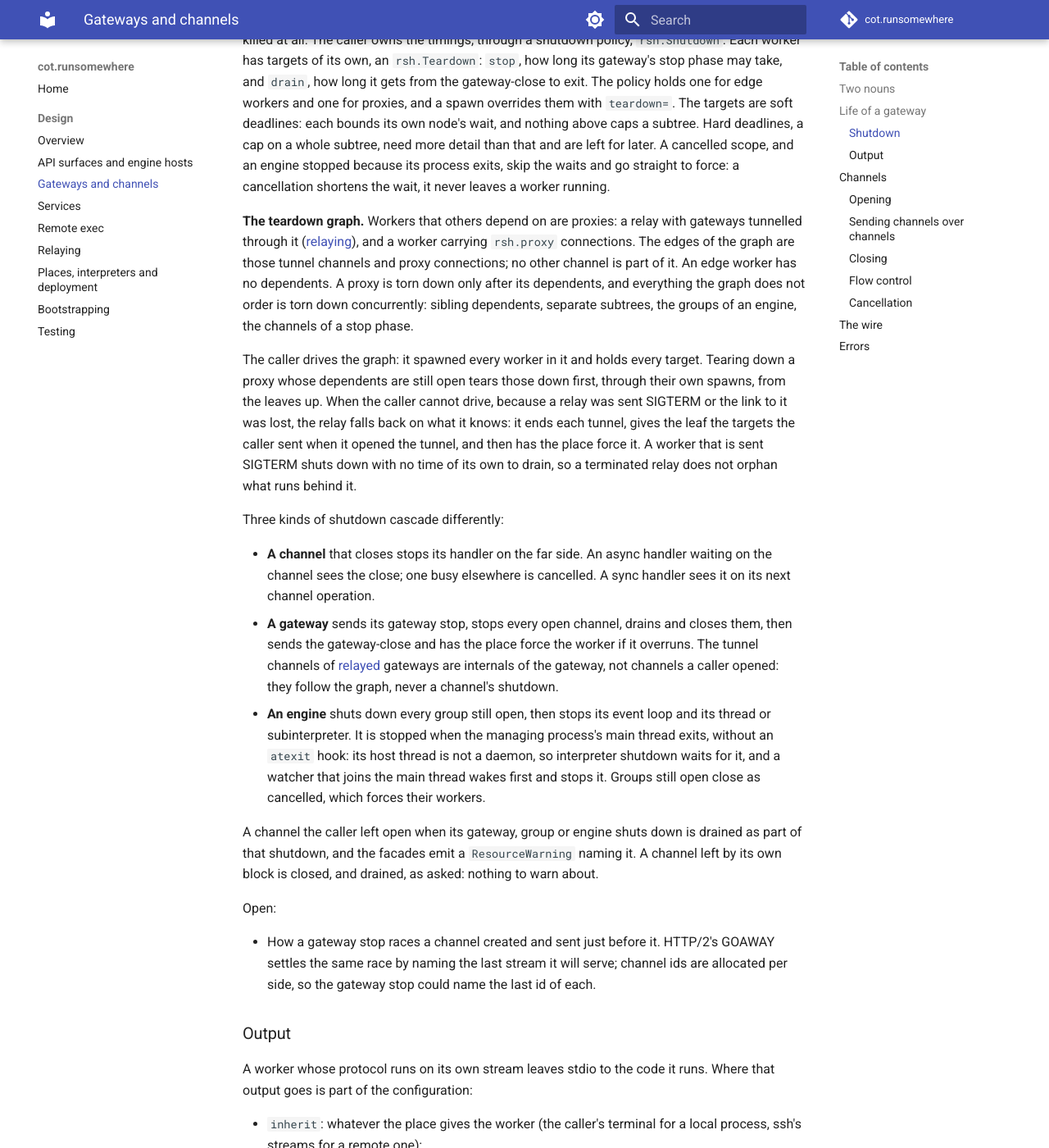
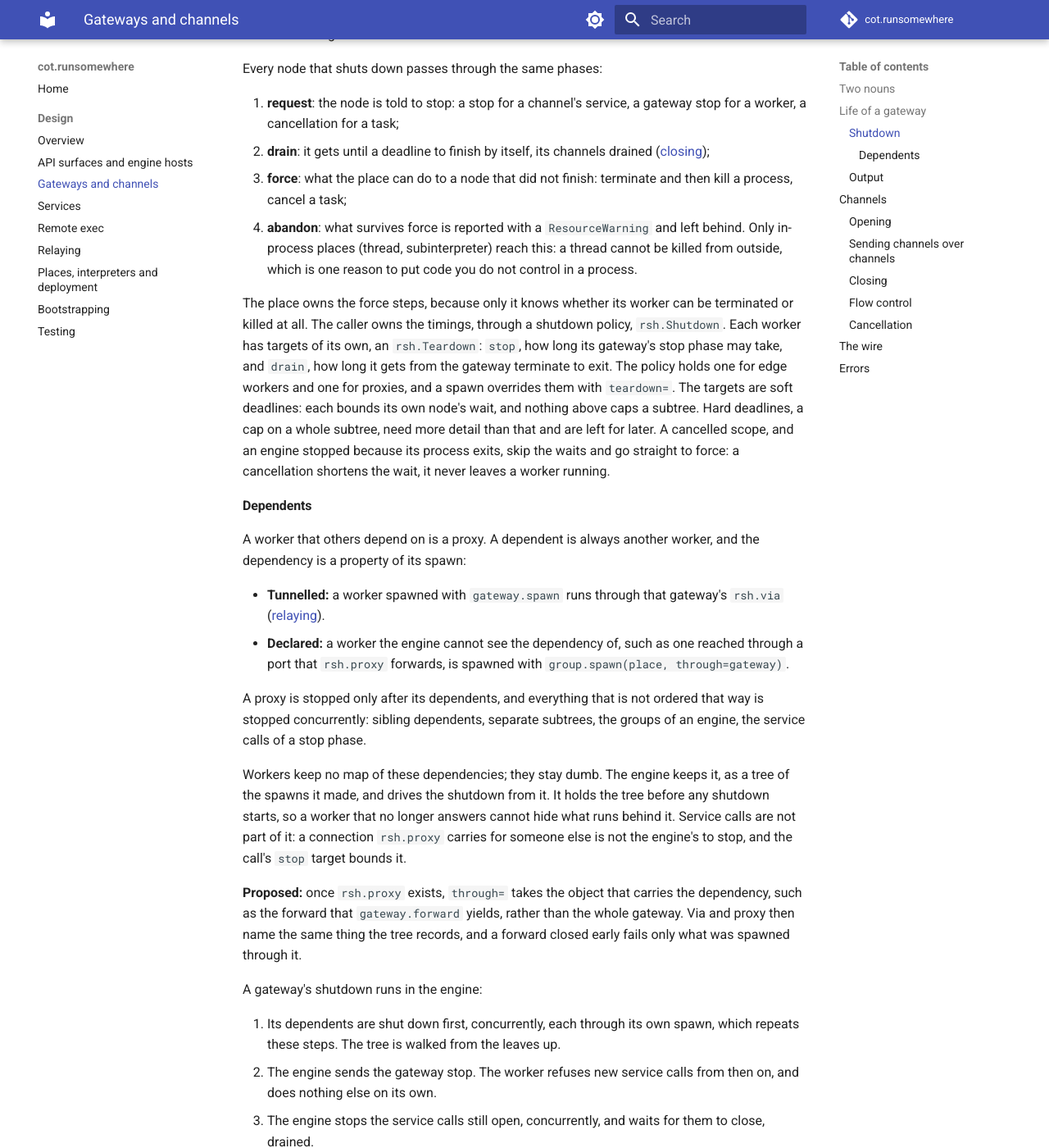
Before and after one commit to cogs-of-testing/cot.runsomewhere, an MkDocs documentation site: the page built from docs/design/gateways-and-channels.md, in a window 1280 px wide and 1400 px high, scrolled down 2511 px. Shown: the whole window at 82% size. Built offline with MkDocs 1.6.1 and Material for MkDocs 9.7.7, drawn with Linux system fonts in a browser that asks for light colours; comment, search, counter and statistics services are not loaded; some of the changed text lies outside the part shown.

Commit message:
feat: gateway stop and terminate; dependents are spawns
A gateway stop ends new service calls, not channel creation: a service that
is shutting down may need a channel to hand back a report. The worker
refuses opens and does nothing else on its own. GATEWAY_CLOSE becomes
GATEWAY_TERMINATE, which ends the communication and cascades to every
dependent; it comes only after a stop failed. The design says why the names
keep their distance from SIGSTOP, SIGTERM and SIGKILL.

A dependent is always a worker, and the dependency is a property of its
spawn: tunnelled through gateway.spawn, or declared with
group.spawn(place, through=gateway). The engine keeps that tree; workers
track nothing, and service calls are not part of it.

With opens refused and channel creation allowed, the stop no longer races a
channel created just before it, which settles
https://github.com/cogs-of-testing/cot.runsomewhere/issues/13.

Co-Authored-By: Claude Opus 5.5 via Claude Code <noreply@anthropic.com>

```diff
--- a/docs/design/gateways-and-channels.md
+++ b/docs/design/gateways-and-channels.md
@@ -56,10 +56,10 @@ launch ─► handshake ─► configure ─► serve ─► close ─► closed
    disposition, enabled services, event loop. Configuration never travels
    in argv, where `ps` and `/proc` would show it.
 4. **Serve.** Channels open and close; services run.
-5. **Close.** Leaving the `spawn` block asks the worker to shut down. The
-   worker stops its running services, drains and closes their channels, and
-   exits. If it has not done so by the deadline, the place forces it
-   ([shutdown](#shutdown)).
+5. **Close.** Leaving the `spawn` block shuts the worker down in two steps
+   ([shutdown](#shutdown)). A gateway stop ends new service calls and stops
+   the running ones. A gateway terminate then ends the communication, and the
+   worker exits. If it has not done so by the deadline, the place forces it.
 6. **Gone.** On EOF or a transport error at any point, every open channel
    fails with `WorkerGone`, and the gateway is closed. Nothing reconnects;
    a new worker is a new spawn.
@@ -67,8 +67,8 @@ launch ─► handshake ─► configure ─► serve ─► close ─► closed
 A gateway belongs to exactly one group, and its `spawn` block always ends
 inside the group's. Scopes nest, so a worker spawned through another is closed
 before the one it runs through. If a group's scope is cancelled or fails, it
-closes whatever gateways are still open, concurrently where the
-[teardown graph](#shutdown) allows.
+closes whatever gateways are still open, concurrently where their
+[dependents](#dependents) allow.
 
 ### Shutdown
 
@@ -94,10 +94,28 @@ what enforces it is the caller, which closes the channel when it passes. A
 handler that ignores its stop is closed like any other. A stop for a handler
 that already returned is ignored, since that race is normal.
 
-Either side creates channels: the worker makes them with `channel.new()` and
-sends them back. A gateway's stop is therefore a frame of its own, not only
-a stop per channel: after it, neither side creates channels, and creating one
-raises `StateError`. Every channel open at that point is then stopped.
+A gateway has two messages of its own, a stop and a terminate:
+
+- **Gateway stop** ends new service calls: an open that reaches the worker
+  after it is refused with `StateError`. It does not end channel creation.
+  A service that is shutting down may still need channels for that, to hand
+  back logs or a final report, so `channel.new()` keeps working. The worker
+  then stops its running service calls, and answers the stop
+  ([dependents](#dependents)).
+- **Gateway terminate** ends the communication. Nothing is sent after it in
+  either direction, every channel still open fails, and the worker exits
+  within the deadline the terminate carries. It cascades: a worker that is
+  terminated terminates its dependents before it exits.
+
+The names follow POSIX signals on purpose, and differ from them on purpose.
+`SIGSTOP` suspends a process, cannot be caught, and is undone by `SIGCONT`.
+A gateway stop suspends nothing and is not undone: it asks the services to
+finish, which is closer to what `SIGTERM` asks of a process. A gateway
+terminate is closer to `SIGKILL`, but only for the communication: the worker
+still runs its own exit, and the place's force steps (`SIGTERM`, then
+`SIGKILL`) are what remains if it does not. The words were chosen for what a
+caller does, stop a service and terminate a link, not to mirror the signal
+table.
 
 Every node that shuts down passes through the same phases:
 
@@ -116,43 +134,76 @@ The place owns the force steps, because only it knows whether its worker can
 be terminated or killed at all. The caller owns the timings, through a
 shutdown policy, `rsh.Shutdown`. Each worker has targets of its own, an
 `rsh.Teardown`: `stop`, how long its gateway's stop phase may take, and
-`drain`, how long it gets from the gateway-close to exit. The policy holds
-one for edge workers and one for proxies, and a spawn overrides them with
-`teardown=`. The targets are soft deadlines: each bounds its own node's
+`drain`, how long it gets from the gateway terminate to exit. The policy
+holds one for edge workers and one for proxies, and a spawn overrides them
+with `teardown=`. The targets are soft deadlines: each bounds its own node's
 wait, and nothing above caps a subtree. Hard deadlines, a cap on a whole
 subtree, need more detail than that and are left for later. A cancelled
 scope, and an engine stopped because its process exits, skip the waits and
 go straight to force: a cancellation shortens the wait, it never leaves a
 worker running.
 
-**The teardown graph.** Workers that others depend on are proxies: a relay
-with gateways tunnelled through it ([relaying](relaying.md)), and a worker
-carrying `rsh.proxy` connections. The edges of the graph are those tunnel
-channels and proxy connections; no other channel is part of it. An edge
-worker has no dependents. A proxy is torn down only after its dependents,
-and everything the graph does not order is torn down concurrently: sibling
-dependents, separate subtrees, the groups of an engine, the channels of a
-stop phase.
+#### Dependents
 
-The caller drives the graph: it spawned every worker in it and holds every
-target. Tearing down a proxy whose dependents are still open tears those
-down first, through their own spawns, from the leaves up. When the caller
-cannot drive, because a relay was sent SIGTERM or the link to it was lost,
-the relay falls back on what it knows: it ends each tunnel, gives the leaf
-the targets the caller sent when it opened the tunnel, and then has the place
-force it. A worker that is sent SIGTERM shuts down with no time of its own
-to drain, so a terminated relay does not orphan what runs behind it.
+A worker that others depend on is a proxy. A dependent is always another
+worker, and the dependency is a property of its spawn:
+
+- **Tunnelled:** a worker spawned with `gateway.spawn` runs through that
+  gateway's `rsh.via` ([relaying](relaying.md)).
+- **Declared:** a worker the engine cannot see the dependency of, such as
+  one reached through a port that `rsh.proxy` forwards, is spawned with
+  `group.spawn(place, through=gateway)`.
+
+A proxy is stopped only after its dependents, and everything that is not
+ordered that way is stopped concurrently: sibling dependents, separate
+subtrees, the groups of an engine, the service calls of a stop phase.
+
+Workers keep no map of these dependencies; they stay dumb. The engine keeps
+it, as a tree of the spawns it made, and drives the shutdown from it. It
+holds the tree before any shutdown starts, so a worker that no longer
+answers cannot hide what runs behind it. Service calls are not part of it: a
+connection `rsh.proxy` carries for someone else is not the engine's to stop,
+and the call's `stop` target bounds it.
+
+**Proposed:** once `rsh.proxy` exists, `through=` takes the object that
+carries the dependency, such as the forward that `gateway.forward` yields,
+rather than the whole gateway. Via and proxy then name the same thing the
+tree records, and a forward closed early fails only what was spawned through
+it.
+
+A gateway's shutdown runs in the engine:
+
+1. Its dependents are shut down first, concurrently, each through its own
+   spawn, which repeats these steps. The tree is walked from the leaves up.
+2. The engine sends the gateway stop. The worker refuses new service calls
+   from then on, and does nothing else on its own.
+3. The engine stops the service calls still open, concurrently, and waits
+   for them to close, drained.
+4. It sends the gateway terminate, and the worker exits. If a stop fails,
+   by error or by its `stop` target passing, the terminate follows at once.
+
+**Terminate cascades.** A terminate comes only after a stop has failed, so
+it may tear down whatever is left without care for order: direct and
+indirect dependents alike. A worker that is terminated terminates its
+dependents before it exits. A relay ends each tunnel, which the leaf takes as
+a terminate, gives the leaf the targets the caller sent when it opened the
+tunnel, and has the place force it if it overruns. The leaf does the same for
+its own dependents. This is also what happens when the engine cannot drive,
+because a relay was sent `SIGTERM` or the link to it was lost: a worker that
+is sent `SIGTERM`, or whose stream ends, takes it as a gateway terminate with
+no time of its own to drain. A terminated relay therefore does not orphan
+what runs behind it.
 
 Three kinds of shutdown cascade differently:
 
 - **A channel** that closes stops its handler on the far side. An async
   handler waiting on the channel sees the close; one busy elsewhere is
   cancelled. A sync handler sees it on its next channel operation.
-- **A gateway** sends its gateway stop, stops every open channel, drains and
-  closes them, then sends the gateway-close and has the place force the
-  worker if it overruns. The tunnel channels of [relayed](relaying.md)
-  gateways are internals of the gateway, not channels a caller opened: they
-  follow the graph, never a channel's shutdown.
+- **A gateway** shuts down its dependents, sends its gateway stop, stops
+  its service calls and waits for them to close, drained. Then it sends the
+  gateway terminate, and has the place force the worker if it overruns. The tunnel channels of
+  [relayed](relaying.md) gateways are internals of the gateway, not channels
+  a caller opened: they follow the tree, never a channel's shutdown.
 - **An engine** shuts down every group still open, then stops its event loop
   and its thread or subinterpreter. It is stopped when the managing
   process's main thread exits, without an `atexit` hook: its host thread is
@@ -163,14 +214,16 @@ Three kinds of shutdown cascade differently:
 A channel the caller left open when its gateway, group or engine shuts down
 is drained as part of that shutdown, and the facades emit a `ResourceWarning`
 naming it. A channel left by its own block is closed, and drained, as asked:
-nothing to warn about.
+nothing to warn about. Channels a service created with `channel.new()` belong
+to that service call and end with it. One still open at the gateway terminate
+fails, and is reported the same way.
 
-Open:
-
-- How a gateway stop races a channel created and sent just before it.
-  HTTP/2's GOAWAY settles the same race by naming the last stream it will
-  serve; channel ids are allocated per side, so the gateway stop could name
-  the last id of each.
+The stop phase only waits for service calls, which only the caller opens.
+Since the caller is also the side that sends the gateway stop, no open can
+race it. A channel created with `channel.new()` around the stop is allowed
+either way, so it cannot race the stop either. This settles
+https://github.com/cogs-of-testing/cot.runsomewhere/issues/13 without naming
+the last channel id.
 
 ### Output
 
@@ -297,11 +350,11 @@ been written entirely or not at all.
 
 Every frame is a fixed header and a payload:
 
-| Field   | Size    | Meaning                                                                                                   |
-| ------- | ------- | --------------------------------------------------------------------------------------------------------- |
-| type    | 1 byte  | hello, config, open, data, credit, close (with the directions it ends), stop, gateway-stop, gateway-close |
-| channel | 4 bytes | channel id; 0 for gateway-level frames                                                                    |
-| length  | 4 bytes | payload length                                                                                            |
+| Field   | Size    | Meaning                                                                                                       |
+| ------- | ------- | ------------------------------------------------------------------------------------------------------------- |
+| type    | 1 byte  | hello, config, open, data, credit, close (with the directions it ends), stop, gateway-stop, gateway-terminate |
+| channel | 4 bytes | channel id; 0 for gateway-level frames                                                                        |
+| length  | 4 bytes | payload length                                                                                                |
 
 The decoder is sans-IO: it takes bytes and yields frames, never reads or
 waits, so every transport and every event loop uses the same one.
```
Also changed, not shown: docs/design/index.md (+3 -3 lines), docs/design/relaying.md (+3 -3 lines), docs/design/services.md (+7 -1 lines), 9 other files.
